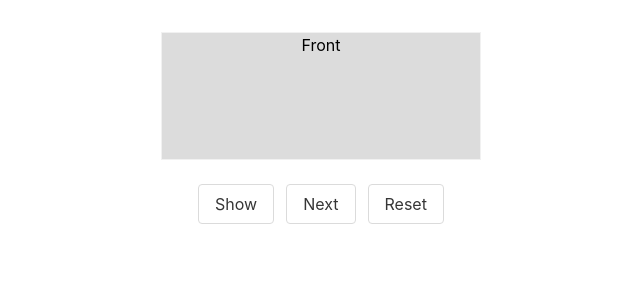
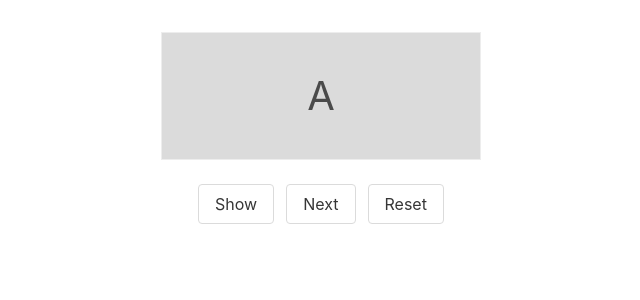
Before and after one commit to m66n/bookish-winner, a Vue app: page / in a window 1280 px wide. Shown: the top 300 px of the page, without its empty margins (319-959 px from the left). Built offline with nearby package versions, Linux system fonts and the light colour scheme.

Commit message:
add nato data

```diff
--- a/src/App.vue
+++ b/src/App.vue
@@ -2,7 +2,7 @@
   <div id="app">
     <div class="columns is-mobile is-centered">
       <div class="column is-narrow">
-        <Card :show="show"/>
+        <Card :show="show" :current="nato[current]"/>
       </div>
     </div>
     <div class="columns is-mobile is-centered">
@@ -25,6 +25,7 @@
 
 <script>
 import Card from './components/Card.vue'
+import nato from './data/nato'
 
 export default {
   name: 'App',
@@ -33,15 +34,21 @@ export default {
   },
   data () {
     return {
-      show: false
+      show: false,
+      nato: nato,
+      current: 0
     }
   },
   methods: {
     next () {
       this.show = false
+      if (this.current < this.nato.length - 1) {
+        this.current += 1
+      }
     },
     reset () {
       this.show = false
+      this.current = 0
     }
   }
 }
--- a/src/components/Card.vue
+++ b/src/components/Card.vue
@@ -2,10 +2,10 @@
   <div :class="[{'flip-card-show': show}, 'flip-card']">
     <div class="flip-card-inner">
       <div class="flip-card-front">
-        Front
+        <p class="is-size-2">{{current[0]}}</p>
       </div>
       <div class="flip-card-back">
-        Back
+        <p class="is-size-2">{{current[1]}}</p>
       </div>
     </div>
   </div>
@@ -13,24 +13,23 @@
 
 <script>
 export default {
-  props: ['show']
+  props: ['show', 'current']
 }
 </script>
 
 <style lang="scss">
 .flip-card {
   background-color: transparent;
-  border: 1px solid #f1f1f1;
+  border: 1px solid hsl(0, 0%, 93%);
   perspective: 40em;
   width: 20em;
-  height: 8em;;
+  height: 8em;
 }
 
 .flip-card-inner {
   position: relative;
   width: 100%;
   height: 100%;
-  text-align: center;
   transition: transform 0.8s;
   transform-style: preserve-3d;
 }
@@ -44,16 +43,19 @@ export default {
   width: 100%;
   height: 100%;
   backface-visibility: hidden;
+  display: flex;
+  align-items: center;
+  justify-content: center;
 }
 
 .flip-card-front {
-  background-color: gainsboro;
-  color: black;
+  background-color: hsl(0, 0%, 86%);
+  color: hsl(0, 0%, 29%);
 }
 
 .flip-card-back {
-  background-color: dodgerblue;
-  color: white;
+  background-color: hsl(171, 100%, 41%);
+  color: hsl(0, 0%, 29%);
   transform: rotateY(180deg);
 }
 </style>
--- /dev/null
+++ b/src/data/nato.js
@@ -0,0 +1,28 @@
+export default [
+  ['A', 'Alfa'],
+  ['B', 'Bravo'],
+  ['C', 'Charlie'],
+  ['D', 'Delta'],
+  ['E', 'Echo'],
+  ['F', 'Foxtrot'],
+  ['G', 'Golf'],
+  ['H', 'Hotel'],
+  ['I', 'India'],
+  ['J', 'Juliett'],
+  ['K', 'Kilo'],
+  ['L', 'Lima'],
+  ['M', 'Mike'],
+  ['N', 'November'],
+  ['O', 'Oscar'],
+  ['P', 'Papa'],
+  ['Q', 'Quebec'],
+  ['R', 'Romeo'],
+  ['S', 'Sierra'],
+  ['T', 'Tango'],
+  ['U', 'Uniform'],
+  ['V', 'Victor'],
+  ['W', 'Whiskey'],
+  ['X', 'X-ray'],
+  ['Y', 'Yankee'],
+  ['Z', 'Zulu']
+]
```
